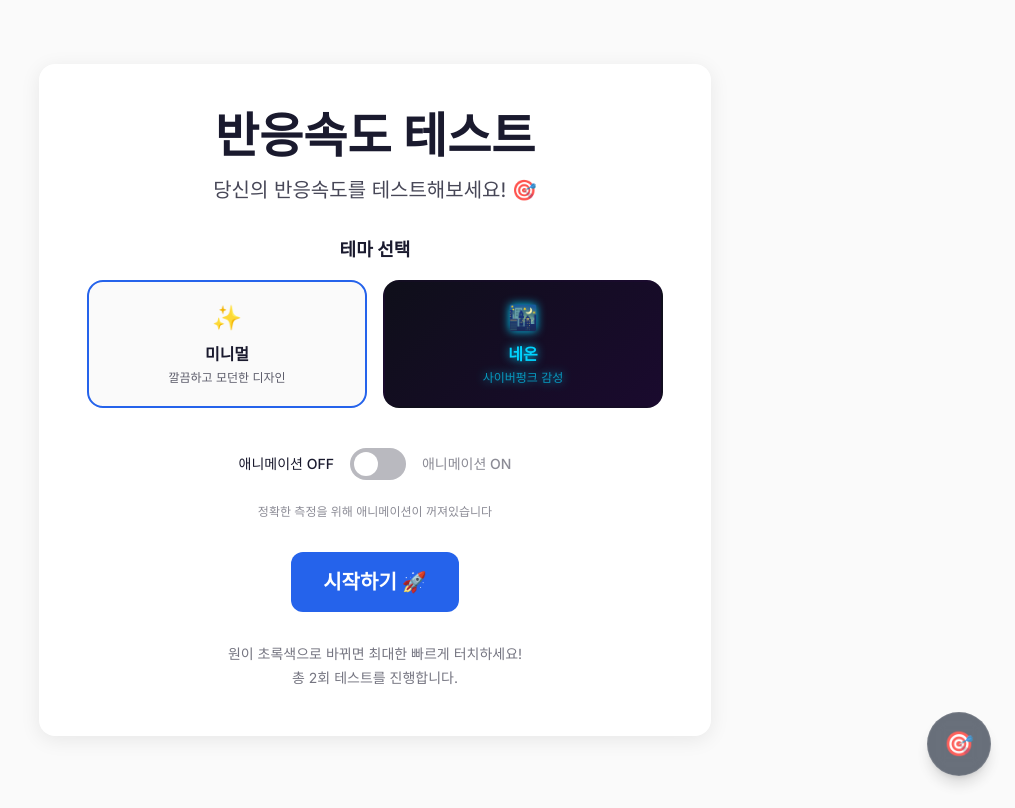
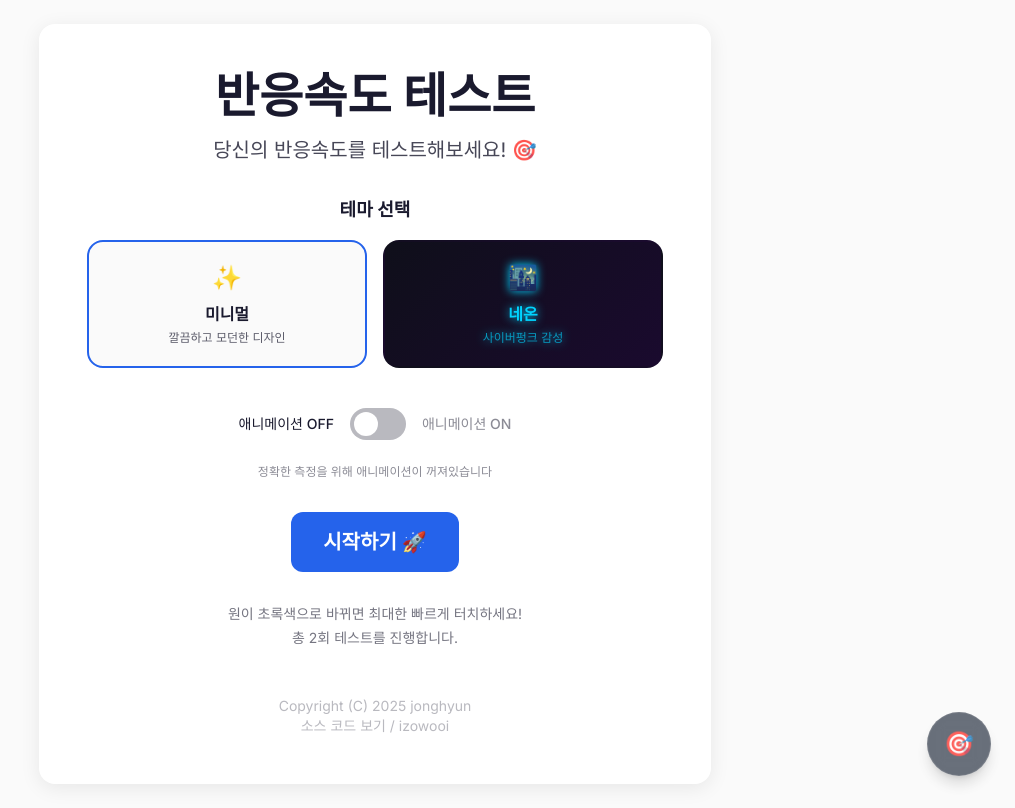
Before and after one commit to izowooi/learning-cake, a Next.js app in the folder reaction/: page / in a window 1280 px wide. Shown: the whole page, without its empty margins (265-1280 px from the left). Built offline with nearby package versions, Linux system fonts and the light colour scheme.

Commit message:
반응 속도 테스트 푸터 추가

```diff
--- a/reaction/src/app/page.tsx
+++ b/reaction/src/app/page.tsx
@@ -119,6 +119,32 @@ export default function Home() {
           <p>원이 초록색으로 바뀌면 최대한 빠르게 터치하세요!</p>
           <p className="mt-1">총 2회 테스트를 진행합니다.</p>
         </div>
+
+        {/* 푸터 */}
+        <footer className="text-center mt-12 text-sm" style={{ color: 'var(--foreground)', opacity: 0.3 }}>
+          <p>Copyright (C) 2025 jonghyun</p>
+          <p>
+            <a
+              href="https://github.com/izowooi/learning-cake/tree/main/reaction"
+              target="_blank"
+              rel="noopener noreferrer"
+              className="transition-opacity hover:opacity-70"
+              style={{ color: 'var(--foreground)' }}
+            >
+              소스 코드 보기
+            </a>
+            {' / '}
+            <a
+              href="https://github.com/izowooi"
+              target="_blank"
+              rel="noopener noreferrer"
+              className="transition-opacity hover:opacity-70"
+              style={{ color: 'var(--foreground)' }}
+            >
+              izowooi
+            </a>
+          </p>
+        </footer>
       </div>
     </main>
   );
```
